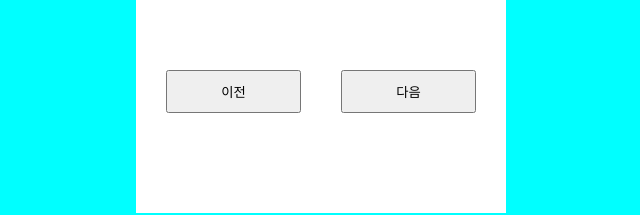
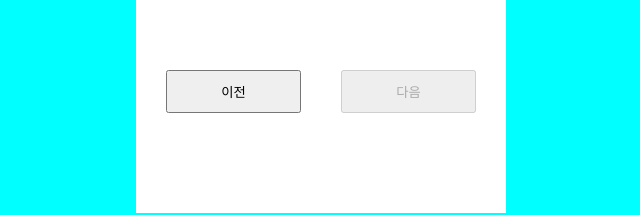
Before and after one commit to kyr4601/yerin-multi-step-form, a React (Vite) app: page /name in a window 1280 px wide. Shown: the part 497-712 px from the top of the page, without its empty margins (319-959 px from the left). Built offline with nearby package versions, Linux system fonts and the light colour scheme.

Commit message:
Feat: name 페이지 버튼 비활성화 기능 추가

```diff
--- a/src/components/Button.tsx
+++ b/src/components/Button.tsx
@@ -5,12 +5,14 @@ import { ReactNode } from 'react';
 type BtnProps = {
   type: string;
   children: ReactNode;
+  isDisabled?: boolean;
 };
 
-const Button = ({ type, children }: BtnProps) => {
+const pages = ['/', '/name', '/gender', '/job', '/hobby', '/summary'];
+
+const Button = ({ type, children, isDisabled = false }: BtnProps) => {
   const navigate = useNavigate();
   const location = useLocation();
-  const pages = ['/', '/name', '/gender', '/job', '/hobby', '/summary'];
 
   function moveNextPage() {
     const currentPage = pages.indexOf(location.pathname);
@@ -32,7 +34,7 @@ const Button = ({ type, children }: BtnProps) => {
   }
 
   return (
-    <button className={s.button} onClick={handleClick}>
+    <button className={s.button} onClick={handleClick} disabled={isDisabled}>
       {children}
     </button>
   );
--- a/src/pages/Name.tsx
+++ b/src/pages/Name.tsx
@@ -1,14 +1,26 @@
+import { useState } from 'react';
 import Button from '../components/Button';
 import s from '../styles.module.css';
 
 const Name = () => {
+  const [isDisabled, setIsDisabled] = useState(true);
+
+  function handleInput(e: React.ChangeEvent<HTMLInputElement>) {
+    if (e.target.value.length >= 1) {
+      setIsDisabled(false);
+    } else {
+      setIsDisabled(true);
+    }
+  }
   return (
     <section className={s.container}>
       <h1>이름을 입력해주세요</h1>
-      <input type="text" />
+      <input type="text" onChange={handleInput} />
       <div className={s.btnContainer}>
         <Button type={'prev'}>이전</Button>
-        <Button type={'next'}>다음</Button>
+        <Button type={'next'} isDisabled={isDisabled}>
+          다음
+        </Button>
       </div>
     </section>
   );
```
